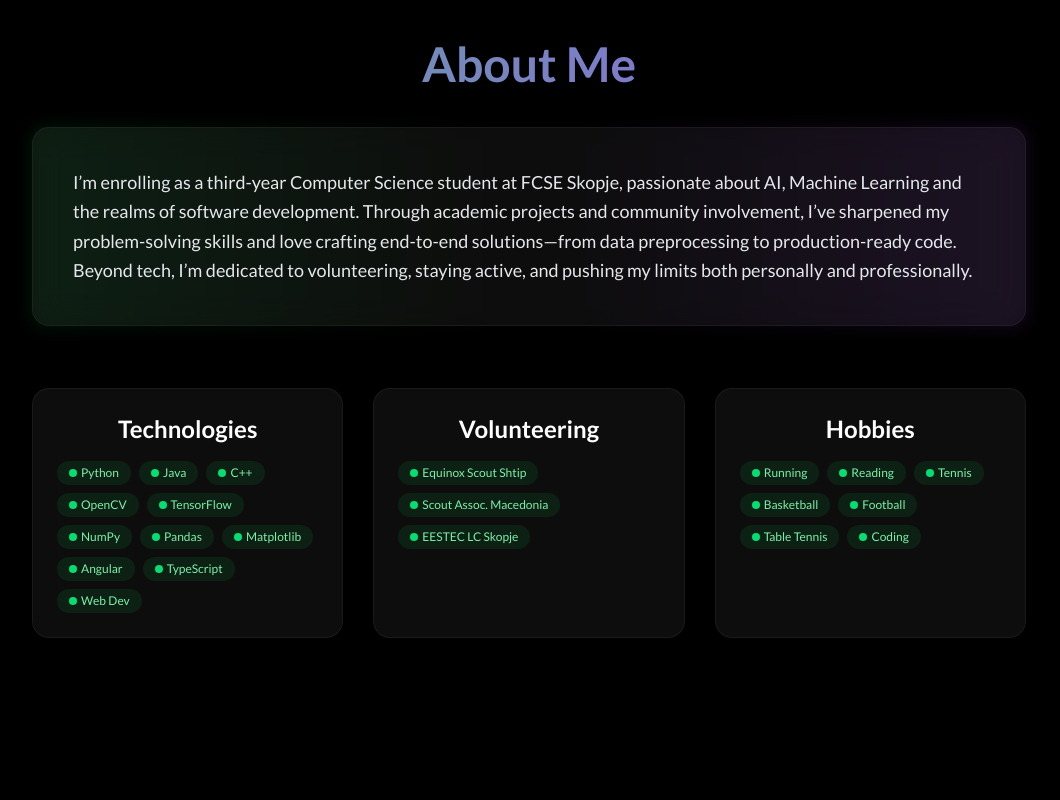
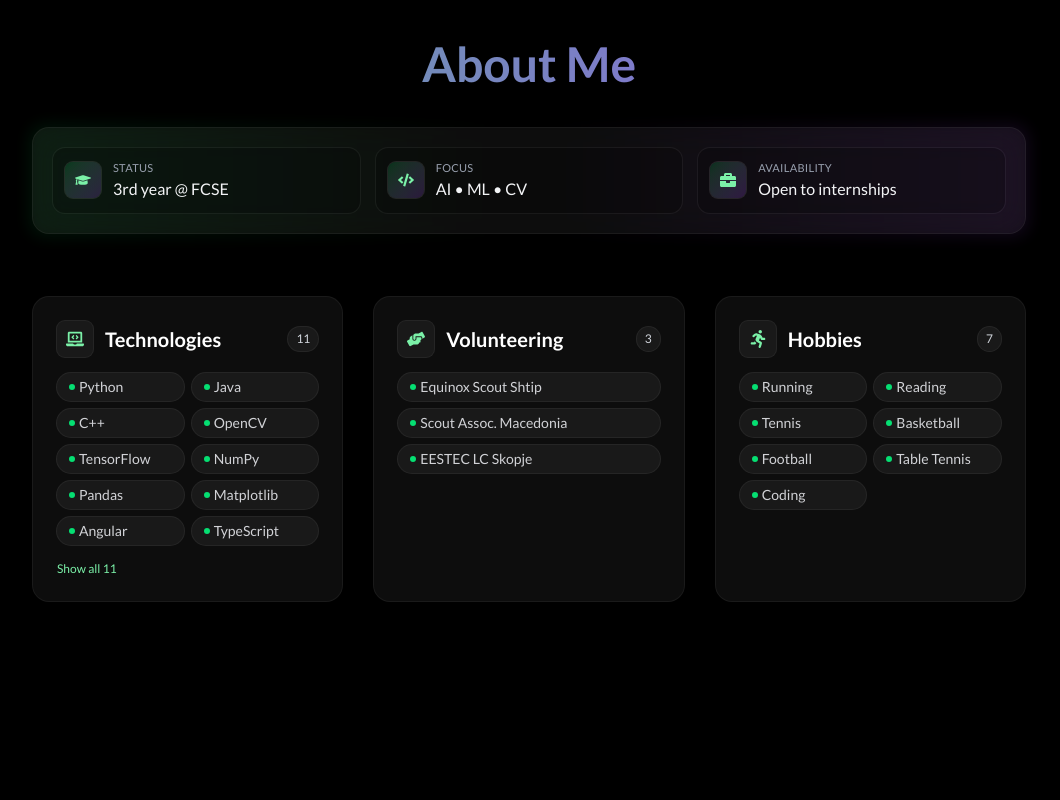
Before and after one commit to MartinJanev/portfolio-page, a React (Vite) app: page / in a window 1280 px wide. Shown: the part 880-1680 px from the top of the page, without its empty margins (111-1171 px from the left). Built offline with nearby package versions, Linux system fonts and the light colour scheme; a web font is replaced by a local one.

Commit message:
Refactoring

```diff
--- a/src/components/NavBar.jsx
+++ b/src/components/NavBar.jsx
@@ -21,7 +21,10 @@ export const NavBar = ({ menuOpen, setMenuOpen }) => {
   }, []);
 
   useEffect(() => {
-    document.body.style.overflow = menuOpen ? "hidden" : "";
+    const html = document.documentElement;
+    if (menuOpen) html.style.overflow = "hidden";
+    else html.style.overflow = "";
+    return () => { html.style.overflow = ""; };
   }, [menuOpen]);
 
   const links = [
@@ -39,9 +42,10 @@ export const NavBar = ({ menuOpen, setMenuOpen }) => {
     >
       {/* Scroll progress bar */}
       <div
-        className="h-1 bg-gradient-to-r from-green-400 to-purple-500"
+        className={`h-1 bg-gradient-to-r from-green-400 to-purple-500 ${menuOpen ? "hidden" : ""}`}
         style={{ width: `${progress}%` }}
       />
+
 
       <div className="max-w-5xl mx-auto px-4">
         <div className="flex justify-between items-center h-16">
@@ -98,17 +102,15 @@ export const NavBar = ({ menuOpen, setMenuOpen }) => {
       <div
         role="dialog"
         aria-modal="true"
-        className={`fixed inset-0 z-[60] md:hidden
-              bg-[#0b1220]/95 backdrop-blur-md
-              transform transition-transform duration-300 ease-in-out
-              ${menuOpen ? "translate-x-0" : "-translate-x-full"}`}
-        onClick={() => setMenuOpen(false)}   // click outside links closes
+        className={`fixed inset-0 z-[70] md:hidden
+            bg-gray-900/80          /* more transparent gray */
+            backdrop-blur-0
+            transform transition-transform duration-300 ease-in-out
+            ${menuOpen ? "translate-x-0" : "-translate-x-full"}`}
+        onClick={() => setMenuOpen(false)}
       >
-        {/* inner container to stop click bubbling when tapping links */}
-        <div
-          className="relative h-full w-full flex flex-col items-center"
-          onClick={(e) => e.stopPropagation()}
-        >
+        <div className="relative h-svh w-full flex flex-col items-center bg-gray-600/80" onClick={(e) => e.stopPropagation()}>
+
           {/* Close (X) */}
           <button
             aria-label="Close menu"
--- a/src/components/data/ProjectData.jsx
+++ b/src/components/data/ProjectData.jsx
@@ -1,18 +1,18 @@
 export const projects = [
   {
-    title: "Advesatial Game",
+    title: "PyCheckers",
     subtitle: "AI",
     description:
-      "A multi‑agent reinforcement‑learning setup: pit chess engines and checkers AIs against each other in evolving tournaments.",
-    techs: ["Python", "PyTorch", "Unity", "AI"],
-    link: "#",
+      "Python/PyGame English Checkers with AI (minimax and expectimax + alpha-beta pruning), opening book from PDN files, FEN support, and standard rules including forced captures and multi-jumps.",
+    techs: ["Python", "Pandas", "OCA", "PyGame", "AI"],
+    link: "https://github.com/MartinJanev/PyCheckers",
   },
   {
     title: "Emotion Recognition in Pictures & Video",
     subtitle: "Computer Vision",
     description:
       "Digital Image Processing project training a model to recognize happiness, sadness, anger, fear, or surprise in images and videos.",
-    techs: ["OpenCV", "Python", "TensorFlow", "Pandas", "FER2013", "RAF-DB"],
+    techs: ["OpenCV", "Python", "TensorFlow", "Pandas", "FER2013"],
     link: "#",
   },
   {
--- a/src/components/sections/About.jsx
+++ b/src/components/sections/About.jsx
@@ -1,61 +1,130 @@
-import React from "react";
+// components/sections/About.jsx (categories portion)
+import React, { useState } from "react";
 import Section from "../Section";
 import { RevealOnScroll } from "../RevealOnScroll";
+import { FaLaptopCode, FaHandsHelping, FaRunning, FaGraduationCap, FaCode, FaBriefcase } from "react-icons/fa";
+
+const rawCategories = [
+  {
+    title: "Technologies",
+    icon: FaLaptopCode,
+    columns: 2,            // two-column chip grid
+    limit: 10,             // show first 10, then “Show more”
+    items: ["Python", "Java", "C++", "OpenCV", "TensorFlow", "NumPy", "Pandas", "Matplotlib", "Angular", "TypeScript", "Web Dev"],
+  },
+  {
+    title: "Volunteering",
+    icon: FaHandsHelping,
+    columns: 1,            // single column looks nicer here
+    limit: 6,
+    items: ["Equinox Scout Shtip", "Scout Assoc. Macedonia", "EESTEC LC Skopje"],
+  },
+  {
+    title: "Hobbies",
+    icon: FaRunning,
+    columns: 2,
+    limit: 8,
+    items: ["Running", "Reading", "Tennis", "Basketball", "Football", "Table Tennis", "Coding"],
+  },
+];
+
+const highlights = [
+  { icon: FaGraduationCap, label: "Status", value: "3rd year @ FCSE" },
+  { icon: FaCode, label: "Focus", value: "AI • ML • CV" },
+  { icon: FaBriefcase, label: "Availability", value: "Open to internships" },
+];
 
 
-const categories = [
-  { title: "Technologies", items: ["Python", "Java", "C++", "OpenCV", "TensorFlow", "NumPy", "Pandas", "Matplotlib", "Angular", "TypeScript", "Web Dev"] },
-  { title: "Volunteering", items: ["Equinox Scout Shtip", "Scout Assoc. Macedonia", "EESTEC LC Skopje"] },
-  { title: "Hobbies", items: ["Running", "Reading", "Tennis", "Basketball", "Football", "Table Tennis", "Coding"] },
-];
+function CategoryCard({ title, icon: Icon, items, columns = 2, limit = 8 }) {
+  const [open, setOpen] = useState(false);
+  const shown = open ? items : items.slice(0, limit);
+
+  const gridCols =
+    columns === 1
+      ? "grid grid-cols-1"
+      : "grid grid-cols-2 xs:grid-cols-2"; // keep it predictable and tidy
+
+  return (
+    <div className="relative group h-full p-6 rounded-2xl bg-white/5 backdrop-blur-lg ring-1 ring-white/10 hover:ring-green-400/40 transition">
+      {/* soft glow */}
+      <div className="pointer-events-none absolute -inset-1 rounded-2xl bg-gradient-to-br from-green-500/20 to-purple-500/20 blur opacity-0 group-hover:opacity-60 transition" />
+
+      <div className="relative flex flex-col h-full">
+        {/* Header */}
+        <div className="flex items-center justify-between mb-4">
+          <div className="flex items-center gap-3">
+            <div className="h-9 w-9 rounded-lg bg-white/5 ring-1 ring-white/10 flex items-center justify-center">
+              <Icon className="text-green-300" size={18} />
+            </div>
+            <h3 className="text-xl font-semibold text-white">{title}</h3>
+          </div>
+          <span className="text-xs px-2 py-1 rounded-full bg-white/5 ring-1 ring-white/10 text-gray-300">
+            {items.length}
+          </span>
+        </div>
+
+        {/* Chips */}
+        <div className={`${gridCols} gap-2`}>
+          {shown.map((item) => (
+            <span
+              key={item}
+              className="inline-flex items-center gap-1 rounded-full bg-white/5 ring-1 ring-white/10 text-gray-200/90 text-sm font-medium px-3 py-1 hover:bg-white/10 transition"
+            >
+              <span className="h-1.5 w-1.5 rounded-full bg-green-400" />
+              {item}
+            </span>
+          ))}
+        </div>
+
+        {/* Toggle */}
+        {items.length > limit && (
+          <button
+            type="button"
+            onClick={() => setOpen((v) => !v)}
+            className="mt-4 self-start text-xs font-medium text-green-300 hover:text-green-200 transition"
+          >
+            {open ? "Show less" : `Show all ${items.length}`}
+          </button>
+        )}
+      </div>
+    </div>
+  );
+}
 
 export const About = () => (
   <Section id="about" title="About Me">
     <RevealOnScroll>
       <div className="space-y-12 md:space-y-16">
-        {/* Bio card */}
-        <div className="relative w-full group">
+
+        <div className="relative group">
           <div className="absolute -inset-1 rounded-2xl bg-gradient-to-r from-green-500/25 via-transparent to-purple-500/25 blur opacity-40 group-hover:opacity-70 transition" />
-          <div className="relative p-6 md:p-10 rounded-2xl bg-white/5 backdrop-blur-lg ring-1 ring-white/10">
-            <p className="text-gray-200 text-base md:text-lg leading-relaxed [text-wrap:balance]">
-              I’m enrolling as a third-year Computer Science student at FCSE Skopje, passionate about AI, Machine Learning and the realms of software development.
-              Through academic projects and community involvement, I’ve sharpened my problem-solving skills and love crafting
-              end-to-end solutions—from data preprocessing to production-ready code. Beyond tech, I’m dedicated to volunteering,
-              staying active, and pushing my limits both personally and professionally.
-            </p>
+          <div className="relative grid grid-cols-1 lg:grid-cols-3 gap-3 md:gap-4 p-4 md:p-5
+                  rounded-2xl bg-white/5 backdrop-blur-lg ring-1 ring-white/10">
+            {highlights.map(({ icon: Icon, label, value }) => (
+              <div key={label}
+                className="flex items-center gap-3 p-3 rounded-xl bg-black/20 ring-1 ring-white/5">
+                <span className="shrink-0 grid place-items-center w-9 h-9 rounded-lg
+                         bg-gradient-to-br from-green-500/20 to-purple-500/20
+                         ring-1 ring-white/10">
+                  <Icon className="text-green-300" />
+                </span>
+                <div>
+                  <div className="text-[11px] uppercase tracking-wide text-gray-400">{label}</div>
+                  <div className="text-sm md:text-base font-medium text-gray-100">{value}</div>
+                </div>
+              </div>
+            ))}
           </div>
         </div>
 
-        {/* Categories */}
-        <div className="grid grid-cols-1 sm:grid-cols-2 lg:grid-cols-3 gap-6 md:gap-8">
-          {categories.map(({ title, items }) => (
-            <div
-              key={title}
-              className="relative group p-6 rounded-2xl bg-white/5 backdrop-blur-lg ring-1 ring-white/10 hover:ring-green-400/40 transition"
-            >
-              {/* soft edge glow */}
-              <div className="pointer-events-none absolute -inset-1 rounded-2xl bg-gradient-to-br from-green-500/20 to-purple-500/20 blur opacity-0 group-hover:opacity-60 transition" />
 
-              <div className="relative">
-                <h3 className="text-2xl font-semibold text-white mb-4 text-center">{title}</h3>
-
-                <div className="flex flex-wrap gap-2">
-                  {items.map((item) => (
-                    <span
-                      key={item}
-                      className="inline-flex items-center gap-1 rounded-full bg-green-500/10 text-green-300 text-xs font-medium px-3 py-1 hover:bg-green-500/20 transition"
-                    >
-                      <span className="h-2 w-2 rounded-full bg-green-400" />
-                      {item}
-                    </span>
-                  ))}
-                </div>
-              </div>
-            </div>
+        {/* Categories – tidier & balanced */}
+        <div className="grid grid-cols-1 sm:grid-cols-2 lg:grid-cols-3 gap-6 md:gap-8 items-stretch">
+          {rawCategories.map((c) => (
+            <CategoryCard key={c.title} {...c} />
           ))}
         </div>
       </div>
-
     </RevealOnScroll>
   </Section>
 );
--- a/src/components/sections/Contact.jsx
+++ b/src/components/sections/Contact.jsx
@@ -26,7 +26,7 @@ export const Contact = () => {
     }
 
     return (
-        <Section id="contact" title="Let's Work Together">
+        <Section id="contact" title="Contact Me" >
             <RevealOnScroll>
                 <div className="relative max-w-3xl mx-auto px-4"> {/* + px-4 for mobile gutter */}
                     <div className="group relative p-6 md:p-8 rounded-2xl bg-white/5 backdrop-blur-lg ring-1 ring-white/10 transition md:hover:-translate-y-1 md:hover:ring-green-400/40">
```
Also changed, not shown: src/components/LoadingScreen.jsx (+60 -25 lines).
